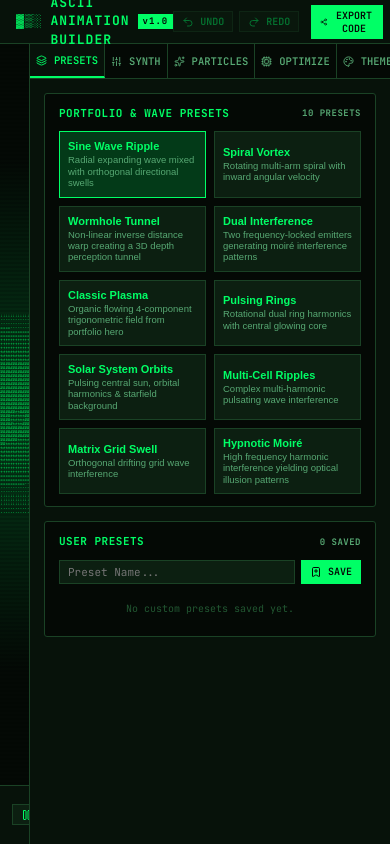
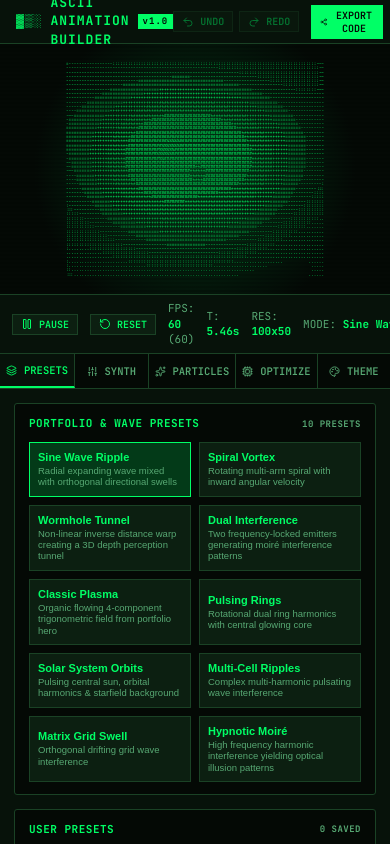
Before and after one commit to gimk/ascii.pantoine.com, a React (Vite) app: page / in a window 390 px wide. Built offline with nearby package versions, Linux system fonts and the light colour scheme.

Commit message:
style(mobile): place viewfinder above control panels on mobile devices

```diff
--- a/src/styles/terminal.css
+++ b/src/styles/terminal.css
@@ -293,6 +293,37 @@ html, body, #root {
 @media (max-width: 850px) {
   .sidebar-pane {
     width: 360px;
+  }
+}
+
+@media (max-width: 768px) {
+  .main-workspace {
+    flex-direction: column;
+    height: auto;
+    max-height: none;
+    overflow-y: auto;
+  }
+
+  .viewport-pane {
+    border-right: none;
+    border-bottom: 1px solid var(--border-color);
+    height: 42vh;
+    min-height: 240px;
+    flex-shrink: 0;
+  }
+
+  .sidebar-pane {
+    width: 100%;
+    height: auto;
+    min-height: 58vh;
+    flex: 1;
+    overflow-y: visible !important;
+  }
+
+  .tab-nav {
+    position: sticky;
+    top: 0;
+    z-index: 30;
   }
 }
 
```
